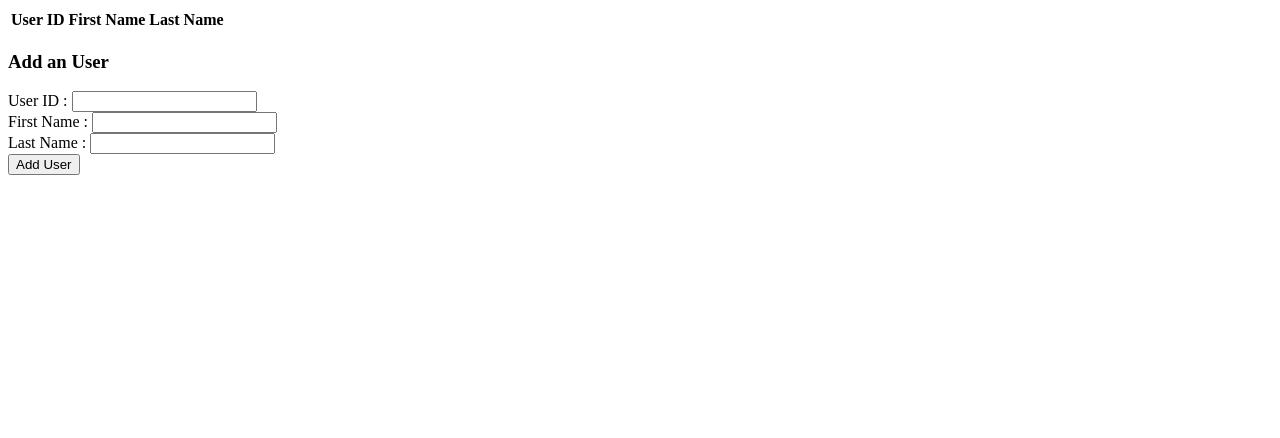
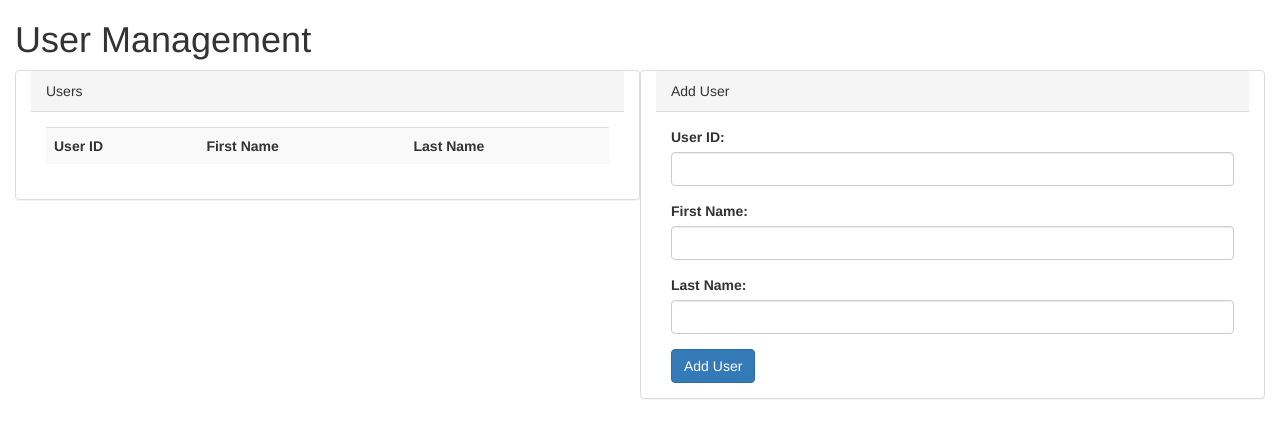
Before and after one commit to usman163/ngdemo-ui, a plain HTML site: page index.html in a window 1280 px wide. Drawn offline with nearby package versions, Linux system fonts and the light colour scheme; no server answers.

Commit message:
bootstrap css addition

```diff
--- a/index.html
+++ b/index.html
@@ -1,13 +1,19 @@
 <!DOCTYPE html>
 <html>
+<head>
 <script
 	src="https://ajax.googleapis.com/ajax/libs/angularjs/1.4.8/angular.min.js"></script>
+<link rel="stylesheet"
+	href="https://maxcdn.bootstrapcdn.com/bootstrap/3.3.7/css/bootstrap.min.css">
+<script
+	src="https://ajax.googleapis.com/ajax/libs/jquery/3.1.1/jquery.min.js"></script>
+<script
+	src="https://maxcdn.bootstrapcdn.com/bootstrap/3.3.7/js/bootstrap.min.js"></script>
+</head>
 <body>
-
-	<script>
+	<script type="text/javascript">
 		var app = angular.module("ngApp", []);
 		app.controller("ngCtrl", [ '$scope', '$http', function($scope, $http) {
-
 
 			$http({
 				url : "http://54.221.179.25/ngdemo/web/users",
@@ -16,23 +22,26 @@
 				$scope.users = response.data;
 			});
 
-		$scope.addUser = function(){
+			$scope.addUser = function() {
 				$scope.users.push($scope.newUser);
 				$http({
 					url : "http://54.221.179.25/ngdemo/web/users",
 					method : "POST",
-				data: $scope.newUser
+					data : $scope.newUser
 				}).then(function(response) {
 					$scope.users = response.data;
 				});
 			}
 
-
-		}]);
+		} ]);
 	</script>
-
-	<div ng-app="ngApp" ng-controller="ngCtrl" >
-		<table>
+	<div ng-app="ngApp" ng-controller="ngCtrl">
+		<div class="container-fluid">
+		<header><h1>User Management</h1></header>
+			<div class="panel panel-default col-sm-6">
+				<div class="panel-heading">Users</div>
+				<div class="panel-body">
+					<table class="table table-striped">
 						<th>User ID</th>
 						<th>First Name</th>
 						<th>Last Name</th>
@@ -42,22 +51,32 @@
 							<td>{{user.lastName}}</td>
 						</tr>
 					</table>
-		<div>
-			<h3>Add an User</h3>
-			<div>
-				<label>User ID :</label> <input type="text" ng-model="newUser.id">
-			</div>
-			<div>
-				<label>First Name :</label> <input type="text"
-					ng-model="newUser.firstName">
-			</div>
-			<div>
-				<label>Last Name :</label> <input type="text"
-					ng-model="newUser.lastName">
-			</div>
-			<button type="button" ng-click="addUser()" title="Add User" > Add User</button>
 				</div>
 			</div>
 
+			<div class="panel panel-default col-sm-6">
+				<div class="panel-heading">Add User</div>
+				<div class="panel-body">
+					<form>
+						<div class="form-group">
+							<label for="usr">User ID:</label> <input type="number"
+								ng-model="newUser.id" class="form-control" id="userId">
+						</div>
+
+						<div class="form-group">
+							<label for="usr">First Name:</label> <input type="text"
+								ng-model="newUser.firstName" class="form-control" id="firstName">
+						</div>
+						<div class="form-group">
+							<label for="usr">Last Name:</label> <input type="text"
+								ng-model="newUser.firstName" class="form-control" id="lastname">
+						</div>
+						<button type="button" class="btn btn-primary" ng-click="addUser()" title="Add User">
+							Add User</button>
+					</form>
+				</div>
+			</div>
+		</div>
+	</div>
 </body>
 </html>
```
Also changed, not shown: 1 other file. Lines whose indentation alone changed are shown as unchanged.
